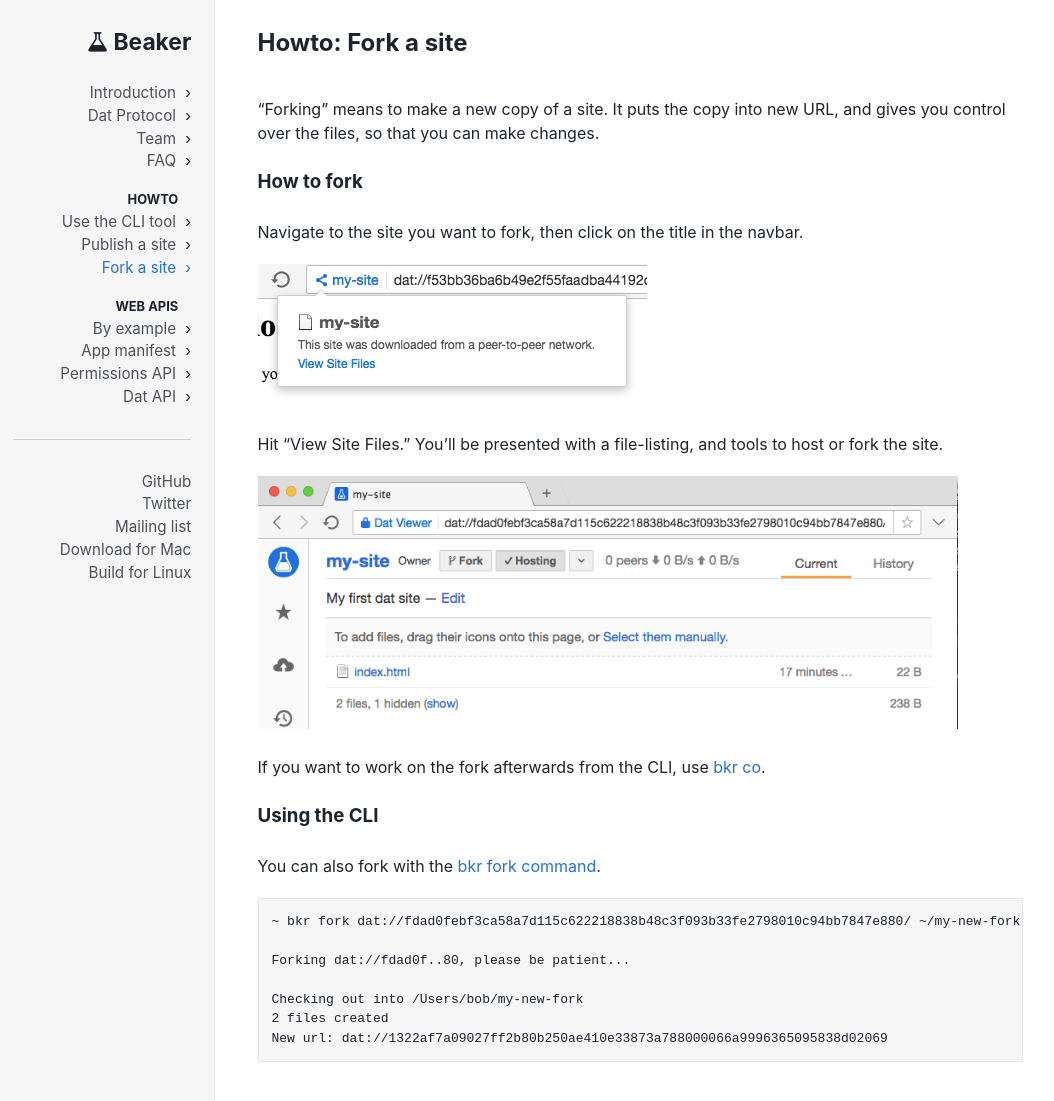
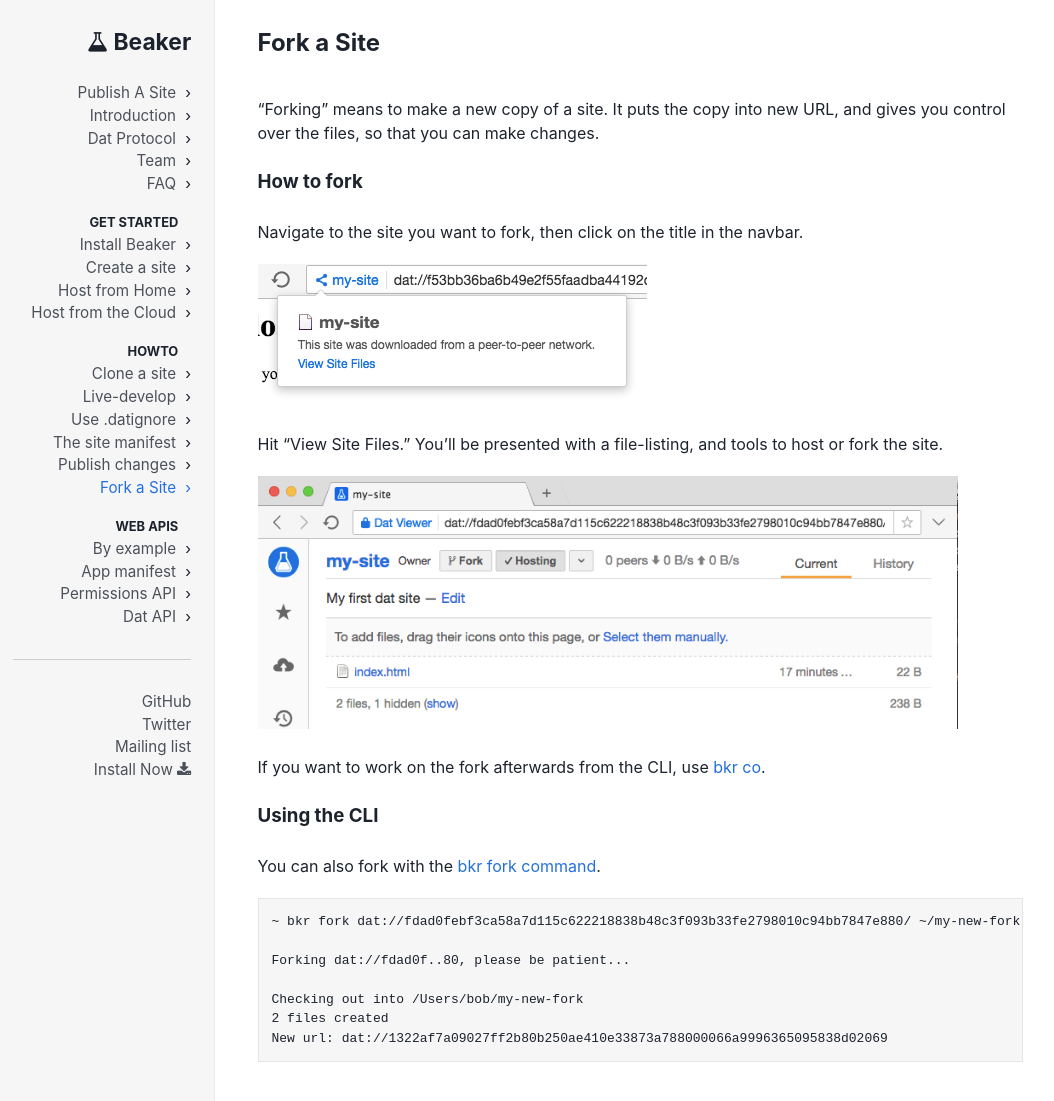
Before and after one commit to beakerbrowser/beakerbrowser.com, a Jekyll site: the page built from _docs/howto/fork-a-site.md, in a window 1280 px wide and 1110 px high. Shown: the top 1101 px of the window, without its empty margins (10-1064 px from the left). Built offline with Jekyll 4.4.1, drawn with Linux system fonts in a browser that asks for light colours.

Commit message:
Add new doc pages, including redirects

````diff
--- a/Gemfile
+++ b/Gemfile
@@ -14,6 +14,9 @@
 # This is the default theme for new Jekyll sites. You may change this to anything you like.
 gem "minima"
 
+# Helper to handle changed URLs
+gem "jekyll-redirect-from"
+
 # If you want to use GitHub Pages, remove the "gem "jekyll"" above and
 # uncomment the line below. To upgrade, run `bundle update github-pages`.
 # gem "github-pages", group: :jekyll_plugins
--- a/_config.yml
+++ b/_config.yml
@@ -11,6 +11,8 @@
 markdown: kramdown
 theme: minima
 exclude: ["node_modules"]
+gems:
+ - jekyll-redirect-from
 
 # Sass
 sass:
--- /dev/null
+++ b/_docs/howto/clone-a-site.md
@@ -0,0 +1,7 @@
+---
+title:    Clone a site
+category: Howto
+order:    1
+---
+
+todo
--- /dev/null
+++ b/_docs/howto/create-a-site.md
@@ -0,0 +1,9 @@
+---
+title:    Create a site
+category: Get Started
+order:    2
+redirect_from:
+ - /docs/howto/publish-a-site.html
+---
+
+todo
--- a/_docs/howto/fork-a-site.md
+++ b/_docs/howto/fork-a-site.md
@@ -1,8 +1,7 @@
 ---
-title:    "Howto: Fork a site"
-short_title: Fork a site
+title:    Fork a Site
 category: Howto
-order:    3
+order:    6
 ---
 
 "Forking" means to make a new copy of a site.
--- /dev/null
+++ b/_docs/howto/host-from-home.md
@@ -0,0 +1,7 @@
+---
+title:    Host from Home
+category: Get Started
+order:    3
+---
+
+todo
--- /dev/null
+++ b/_docs/howto/host-from-the-cloud.md
@@ -0,0 +1,7 @@
+---
+title:    Host from the Cloud
+category: Get Started
+order:    4
+---
+
+todo
--- /dev/null
+++ b/_docs/howto/install.md
@@ -0,0 +1,68 @@
+---
+title:    Install Beaker
+category: Get Started
+order:    1
+redirect_from:
+ - /docs/howto/use-bkr.html
+---
+
+<table class="install-options">
+  <tr>
+    <th>MacOS:</th>
+    <td><span class="fa fa-apple"></span> <a href="https://download.beakerbrowser.net/download/latest/osx">Download the binary</a></td>
+  </tr>
+  <tr>
+    <th>Linux:</th>
+    <td><span class="fa fa-linux"></span> <a href="https://github.com/beakerbrowser/beaker">Build from source</a></td>
+  </tr>
+  <tr>
+    <th>Windows:</th>
+    <td><span class="fa fa-windows"></span> Coming soon</td>
+  </tr>
+</table>
+
+For MacOS, follow the instructions in the installer. For Linux, follow the instructions on the GitHub readme.
+
+After installation completes, you should also install the [bkr command-line](https://github.com/beakerbrowser/bkr) which lets you fork, develop, and publish P2P sites from the command line. (Requires [node 0.6 or later](https://nodejs.org/).)
+
+```
+npm install -g bkr
+```
+
+<div class="detailed-card thin" data-title="Permissions issue?">
+  <div class="icon"><span class="fa fa-exclamation-triangle"></span></div>
+  <div class="body">
+    <p>If you have a problem with permissions, <a href="https://docs.npmjs.com/getting-started/fixing-npm-permissions" target="_blank">see this guide</a>.</p>
+  </div>
+</div>
+
+Command overview:
+
+```
+Usage: bkr <command> [opts...]
+
+Publishing:
+
+  init [directory] - create a new dat
+  status [directory] - check the change status of a dat
+  publish [directory] - publish a new version of a dat
+
+Checkouts:
+
+  co <dat-url> [directory] - checkout a dat
+  fork <dat-url|directory> [directory] - fork and then checkout a dat
+  pull [--live] [directory] - pull the latest version of a dat
+
+Open in beaker:
+
+  open [directory] - open the dat in a folder
+  dev [directory] - create and open a temporary live-watching dat (useful for dev)
+
+Management:
+
+  ls [--mine] - list dats saved in beaker
+  save <dat-url> - save a dat to beaker
+  unsave <dat-url> - unsave a dat from beaker
+```
+
+Next: [Create a site](./create-a-site.html)
--- /dev/null
+++ b/_docs/howto/live-dev.md
@@ -0,0 +1,7 @@
+---
+title:    Live-develop
+category: Howto
+order:    2
+---
+
+todo
--- /dev/null
+++ b/_docs/howto/publish-changes.md
@@ -0,0 +1,7 @@
+---
+title:    Publish changes
+category: Howto
+order:    5
+---
+
+todo
--- /dev/null
+++ b/_docs/howto/site-manifest.md
@@ -0,0 +1,7 @@
+---
+title:    The site manifest
+category: Howto
+order:    4
+---
+
+todo
--- a/_includes/docs-nav.html
+++ b/_includes/docs-nav.html
@@ -47,10 +47,7 @@
         <a href="https://groups.google.com/forum/#!forum/beaker-browser">Mailing list</a>
       </li>
       <li class="doc__link outbound">
-        <a href="https://download.beakerbrowser.net/download/latest/osx">Download for Mac</a>
-      </li>
-      <li class="doc__link outbound">
-        <a href="https://github.com/beakerbrowser/beaker">Build for Linux</a>
+        <a href="/docs/howto/install.html">Install Now <span class="fa fa-download"></span></a>
       </li>
     </ul>
   </div>
--- a/css/components/_card.scss
+++ b/css/components/_card.scss
@@ -31,6 +31,10 @@
     background: $gray--light;
   }
 
+  &.thin {
+    max-width: 400px;
+  }
+
   .icon {
     flex: 0 0 45px;
     padding-top: 20px;
--- /dev/null
+++ b/css/components/_install-options.scss
@@ -0,0 +1,16 @@
+table.install-options {
+  border-collapse: collapse;
+  border-radius: 2px;
+  box-shadow: 0px 2px 2px rgba(0,0,0,0.05);
+  font-weight: bold;
+
+  th {
+    background: $gray--light;
+    padding: 0.5em 1em;
+    text-align: right;
+  }
+  td {
+    padding: 0.5em 1em;
+    border: 1px solid $gray;
+  }
+}
--- a/css/components/all.scss
+++ b/css/components/all.scss
@@ -2,3 +2,4 @@
 @import "card";
 @import "video";
 @import "divider";
+@import "install-options";
````
Also changed, not shown: _docs/howto/publish-a-site.md (+2 -4 lines), _docs/howto/use-bkr.md (deleted, +0 -12 lines), _docs/howto/use-datignore.md (added, +7 -0 lines), Gemfile.lock.
